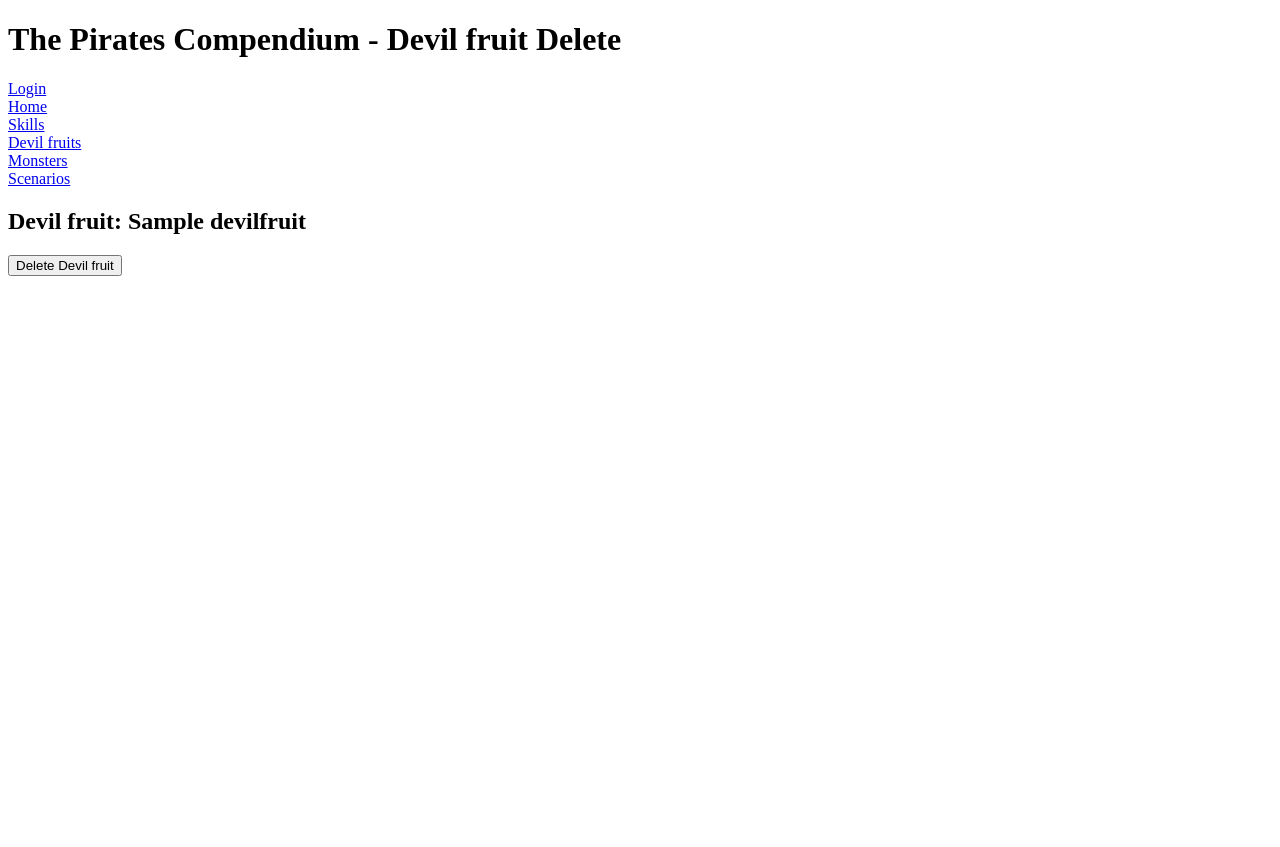
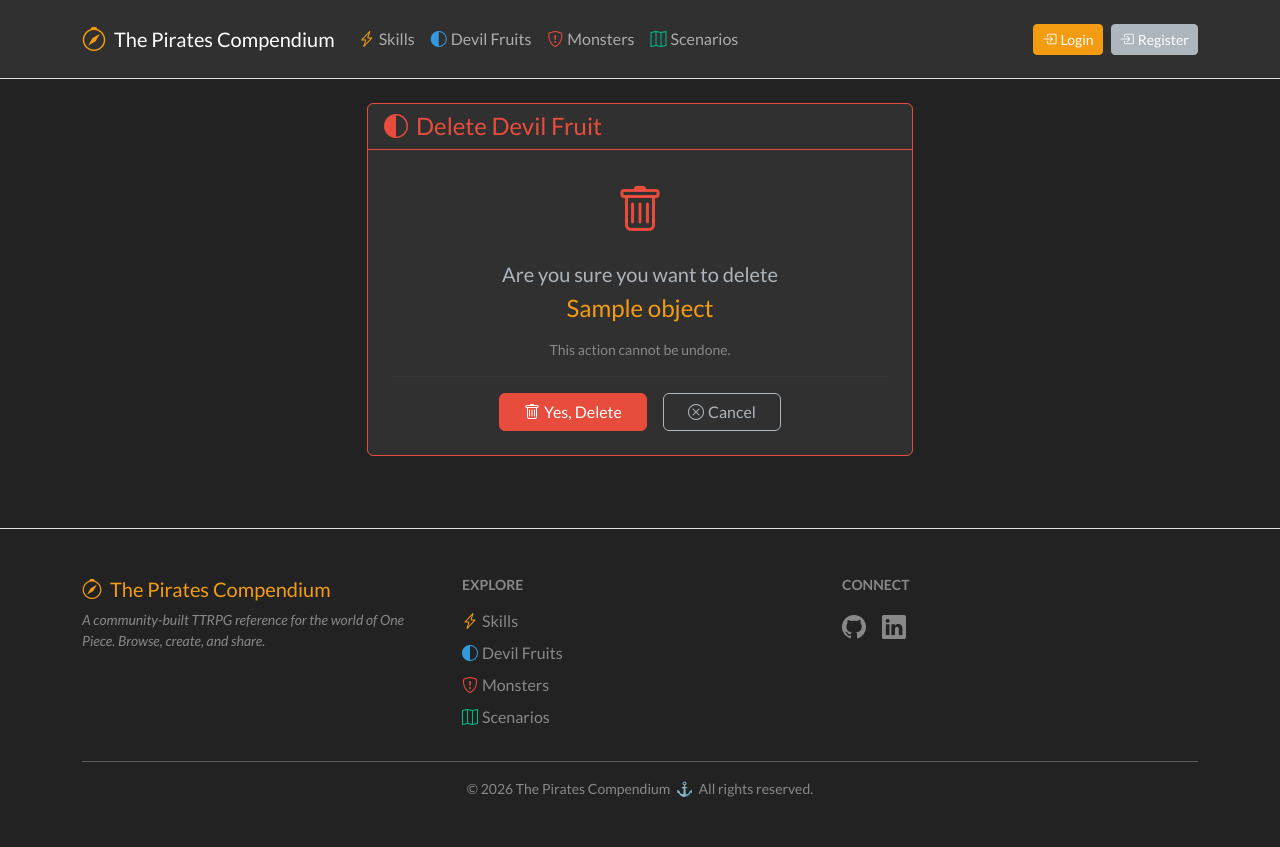
Before and after one commit to SerhiiHryniuk/the-pirates-compendium, a Django app: template templates/compendium/devil_fruits_templates/devil_fruit_delete.html in a window 1280 px wide. Before the commit the page ends 276 px from the top, so only its background shows below. Run offline with Django 5.2, Linux system fonts and the light colour scheme; tables that the repository leaves empty hold one stand-in row (values such as "Sample post"); the template is opened without the code that fills it: values that come from a table or form of the project are taken from there, most other values are stand-ins (such as "Sample title", 1, 10 or a date in 2020); some libraries are stand-ins or nearby versions.

Commit message:
style: add styles to devil fruit delete page

```diff
--- a/templates/compendium/devil_fruits_templates/devil_fruit_delete.html
+++ b/templates/compendium/devil_fruits_templates/devil_fruit_delete.html
@@ -1,35 +1,41 @@
-<!DOCTYPE html>
-<html lang="en">
-<head>
-  <meta charset="UTF-8">
-  <title>The Pirates Compendium - Devil fruit Delete</title>
-</head>
-<body>
-  <h1>The Pirates Compendium - Devil fruit Delete</h1>
-  {% if user.is_authenticated %}
-    <p>User: {{ user.username }}</p>
-    <form action="{% url "logout" %}" method=post>
-      {% csrf_token %}
-      <input type="hidden" name="next" value="{{ request.path }}" />
-      <button type="submit">Logout</button>
-    </form>
-  {% else %}
-    <a href="{% url "login" %}">Login</a>
-  {% endif %}
-  <br>
-  <a href="{% url "compendium:index" %}">Home</a>
-  <br>
-  <a href="{% url "compendium:skill_list" %}">Skills</a>
-  <br>
-  <a href="{% url "compendium:devil_fruit_list" %}">Devil fruits</a>
-  <br>
-  <a href="{% url "compendium:monster_list" %}">Monsters</a>
-  <br>
-  <a href="{% url "compendium:scenario_list" %}">Scenarios</a>
-  <h2>Devil fruit: {{ devil_fruit.name }}</h2>
-  <form action="" method="post">
-    {% csrf_token %}
-    <input type="submit" value="Delete Devil fruit">
-  </form>
-</body>
-</html>
+{% extends "compendium/base.html" %}
+
+{% block title %}Delete Devil Fruit — The Pirates Compendium{% endblock %}
+
+{% block content %}
+
+  <div class="row justify-content-center">
+    <div class="col-lg-6">
+      <div class="card border-danger">
+
+        <div class="card-header border-danger bg-transparent">
+          <h4 class="mb-0 text-danger">
+            <i class="bi bi-circle-half me-2"></i>Delete Devil Fruit
+          </h4>
+        </div>
+
+        <div class="card-body p-4 text-center">
+          <i class="bi bi-trash fs-1 text-danger mb-3 d-block"></i>
+          <h5 class="text-light mb-2">Are you sure you want to delete</h5>
+          <h4 class="text-warning mb-3">{{ object.name }}</h4>
+          <p class="text-muted small">This action cannot be undone.</p>
+
+          <hr class="border-secondary">
+
+          <form method="post" class="d-flex gap-3 justify-content-center">
+            {% csrf_token %}
+            <button type="submit" class="btn btn-danger px-4">
+              <i class="bi bi-trash me-1"></i>Yes, Delete
+            </button>
+            <a href="{% url 'compendium:skill_detail' slug=object.slug %}"
+               class="btn btn-outline-light px-4">
+              <i class="bi bi-x-circle me-1"></i>Cancel
+            </a>
+          </form>
+
+        </div>
+      </div>
+    </div>
+  </div>
+
+{% endblock %}
```
